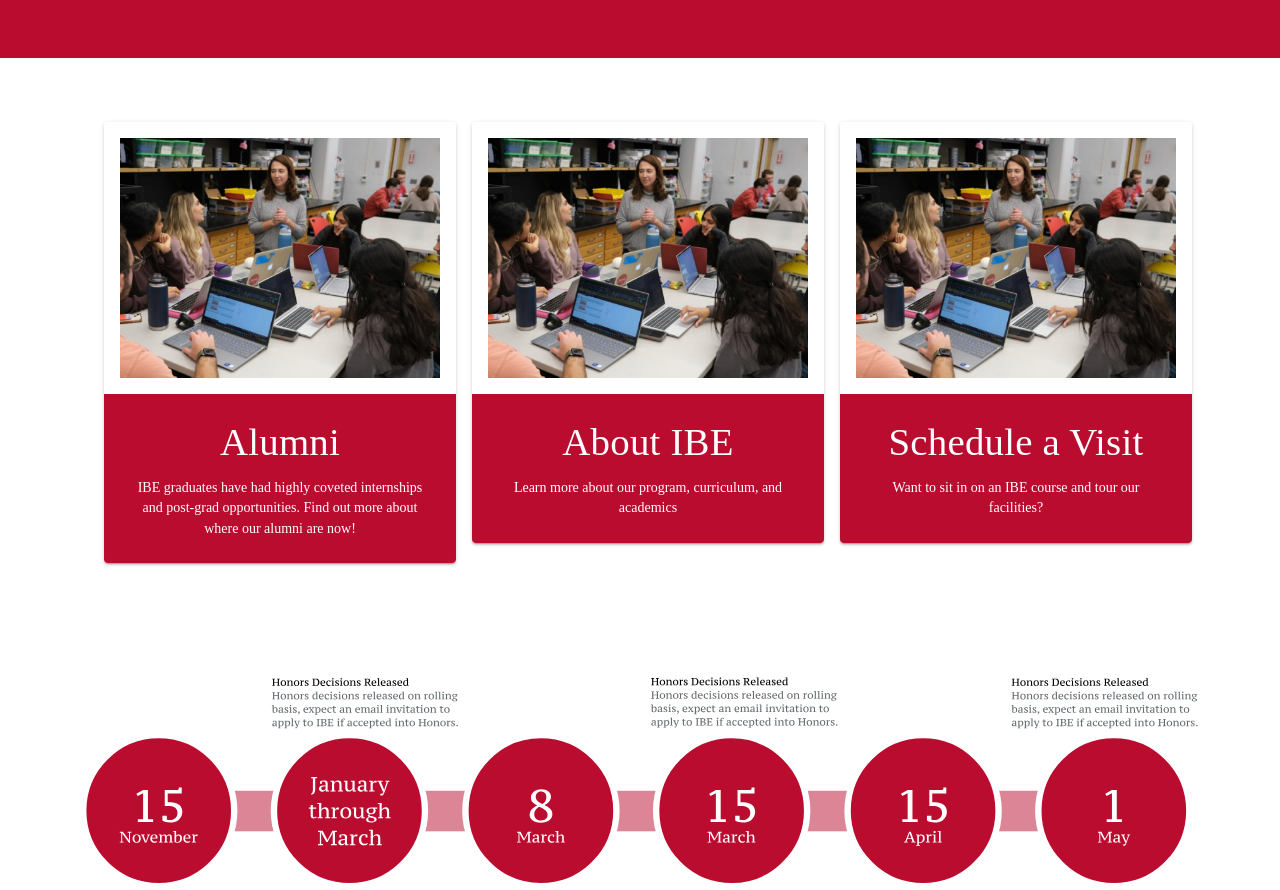
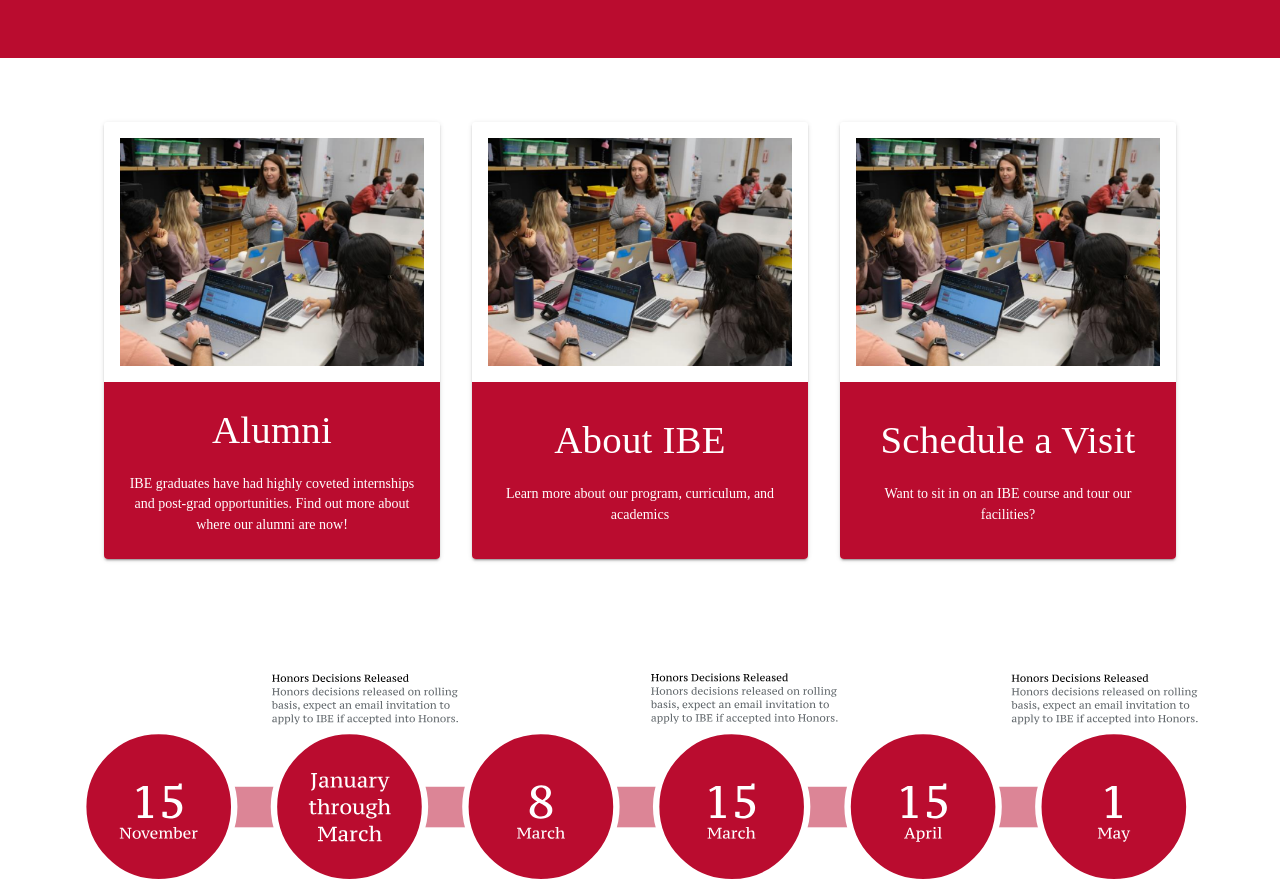
Before and after one commit to ibe-osu/ibe, a Next.js app: page /recruitment in a window 1280 px wide. Shown: the part 914-1804 px from the top of the page. Built offline with nearby package versions, Linux system fonts and the light colour scheme; a web font is replaced by a local one; what @mui/material-nextjs would draw is missing.

Commit message:
implemented fix for info cards

```diff
--- a/src/components/recruitment/InfoCard.tsx
+++ b/src/components/recruitment/InfoCard.tsx
@@ -1,6 +1,7 @@
 import Typography from "@mui/material/Typography";
 import Box from "@mui/material/Box";
 import Image from "next/image";
+import { Ref } from "react";
 
 interface InfoCardProps {
   header: string;
@@ -8,6 +9,10 @@ interface InfoCardProps {
   imageSrc: string;
   imageAlt?: string;
   bandColor?: string;
+  // optional ref to the band element so parent can measure
+  bandRef?: Ref<HTMLDivElement>;
+  // optional uniform band height (pixels)
+  bandHeight?: number | null;
 }
 
 export default function InfoCard({
@@ -16,18 +21,23 @@ export default function InfoCard({
   imageSrc,
   imageAlt = "",
   bandColor = "primary.main",
+  bandRef,
+  bandHeight = null,
 }: InfoCardProps) {
   return (
     <Box
       sx={{
-        width: { xs: "100%", sm: "20rem", md: "22rem" },
+        width: "100%",
+        height: "100%",
+        display: "flex",
+        flexDirection: "column",
         borderRadius: 1,
         overflow: "hidden",
         bgcolor: "background.paper",
         boxShadow: 2,
       }}
     >
-      <Box sx={{ bgcolor: "common.white", p: 2, display: "flex", justifyContent: "center" }}>
+      <Box sx={{ bgcolor: "common.white", p: 2, display: "flex", justifyContent: "center", flex: 1 }}>
         <Box sx={{ width: "100%", maxWidth: 420, aspectRatio: "4/3", position: "relative" }}>
           <Image
             src={imageSrc}
@@ -38,8 +48,20 @@ export default function InfoCard({
           />
         </Box>
       </Box>
-
-      <Box sx={{ bgcolor: bandColor, color: "common.white", textAlign: "center", p: 3 }}>
+      <Box
+        ref={bandRef}
+        sx={{
+          bgcolor: bandColor,
+          color: "common.white",
+          textAlign: "center",
+          p: 3,
+          display: "flex",
+          flexDirection: "column",
+          justifyContent: "center",
+          // if parent provides a measured height, respect it
+          minHeight: bandHeight ? `${bandHeight}px` : undefined,
+        }}
+      >
         <Typography
           variant="h4"
           component="h3"
--- a/src/components/recruitment/InfoCardSection.tsx
+++ b/src/components/recruitment/InfoCardSection.tsx
@@ -1,3 +1,6 @@
+"use client";
+
+import React, { useEffect, useRef, useState } from "react";
 import { Box } from "@mui/material";
 import InfoCard from "./InfoCard";
 
@@ -21,13 +24,59 @@ export default function InfoCardSection() {
     },
   ];
 
+  const bandRefs = useRef<Array<HTMLDivElement | null>>([]);
+  const [bandHeight, setBandHeight] = useState<number | null>(null);
+
+  useEffect(() => {
+    const measure = () => {
+      const heights = bandRefs.current.map((el) => (el ? el.offsetHeight : 0));
+      const max = heights.length ? Math.max(...heights) : 0;
+      setBandHeight(max || null);
+    };
+
+    // initial measure after layout
+    const id = window.setTimeout(measure, 80);
+    window.addEventListener("resize", measure);
+    window.addEventListener("load", measure);
+
+    return () => {
+      clearTimeout(id);
+      window.removeEventListener("resize", measure);
+      window.removeEventListener("load", measure);
+    };
+    // eslint-disable-next-line react-hooks/exhaustive-deps
+  }, []);
+
   return (
     <Box sx={{ bgcolor: "background.default" }}>
       <Box sx={{ py: { xs: 4, md: 8 }, px: { xs: 2, md: 10 } }}>
-        <Box sx={{ display: "flex", gap: 4, flexWrap: "wrap", justifyContent: "center" }}>
-          {cards.map((c) => (
-            <Box key={c.header} sx={{ width: { xs: "100%", sm: "48%", md: "30%" } }}>
-              <InfoCard {...c} />
+        <Box
+          sx={{
+            display: "flex",
+            gap: 4,
+            flexWrap: "wrap",
+            justifyContent: "center",
+            alignItems: "stretch", // allow children to stretch to the tallest
+          }}
+        >
+          {cards.map((c, idx) => (
+            <Box
+              key={c.header}
+              sx={{
+                width: { xs: "100%", sm: "48%", md: "30%" },
+                display: "flex",
+                flexDirection: "column",
+                height: "100%",
+                alignSelf: "stretch",
+              }}
+            >
+              <InfoCard
+                {...c}
+                bandRef={(el: HTMLDivElement | null) => {
+                  bandRefs.current[idx] = el;
+                }}
+                bandHeight={bandHeight}
+              />
             </Box>
           ))}
         </Box>
```
